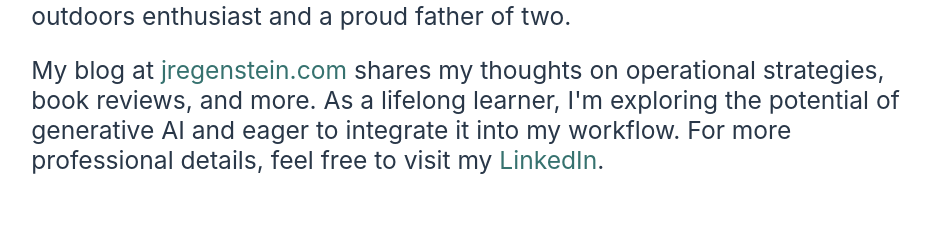
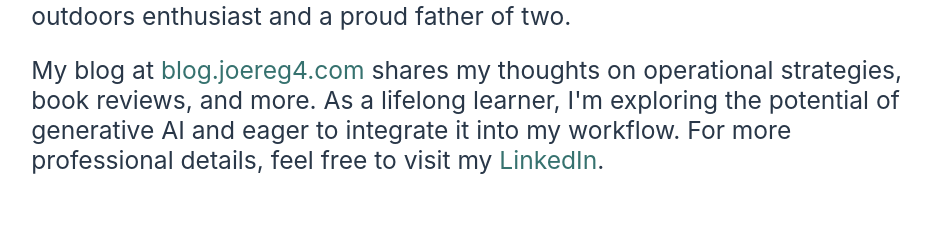
Before and after one commit to joereg4/htdocs, a Flask app: page / in a window 1280 px wide. Shown: the part 633-883 px from the top of the page, without its empty margins (172-1103 px from the left). Run offline with Flask 3, Linux system fonts and the light colour scheme; some libraries are stand-ins or nearby versions.

Commit message:
changed blog link

```diff
--- a/templates/index.html
+++ b/templates/index.html
@@ -6,7 +6,7 @@
         observer of operational efficiencies. I'm currently authoring a book on managing work in process in
         non-manufacturing settings, while also refining my skills in Python app development to enhance my personal
         website. Outside work, I'm an outdoors enthusiast and a proud father of two.
-    <p>My blog at <a href="http://jregenstein.com">jregenstein.com</a> shares my thoughts on operational strategies,
+    <p>My blog at <a href="http://blog.joereg4.com">blog.joereg4.com</a> shares my thoughts on operational strategies,
         book reviews,
         and more. As a lifelong learner, I'm exploring the potential of generative AI and eager to integrate it into
         my workflow. For more professional details, feel free to visit my <a
```
